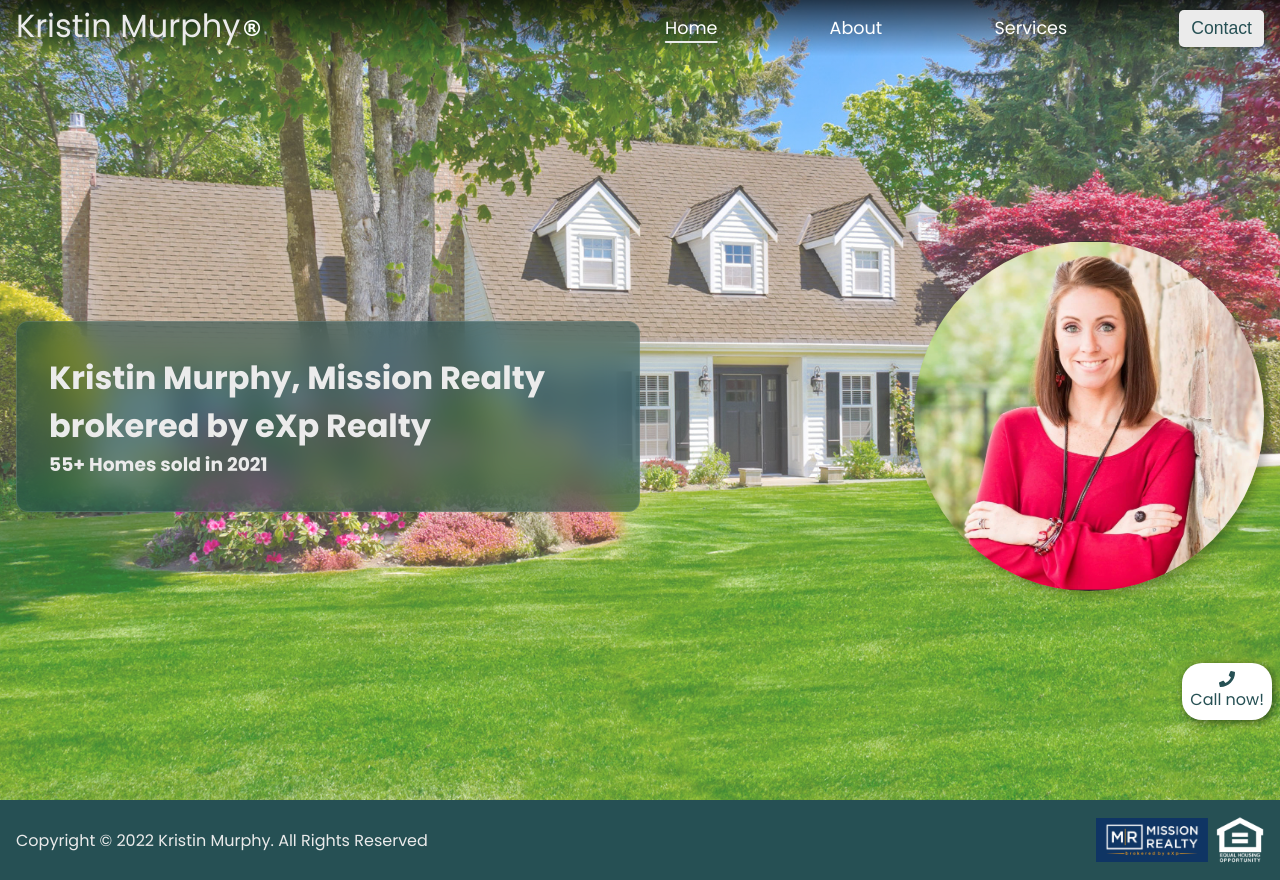
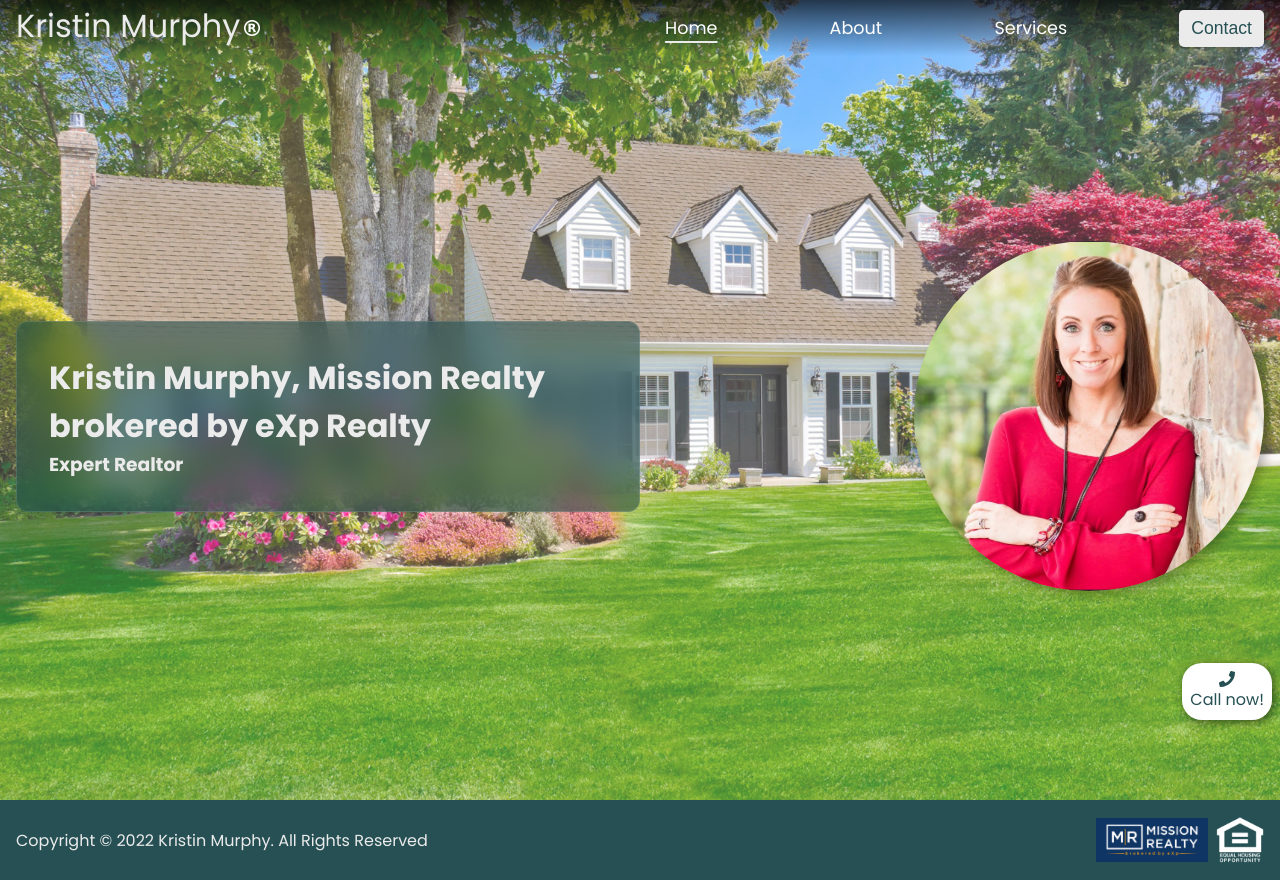
Before and after one commit to deppes365/kmurphy-website, a React (Create React App) app: page / in a window 1280 px wide. Built offline with nearby package versions, Linux system fonts and the light colour scheme.

Commit message:
fixed errors to redeploy

```diff
--- a/src/App.js
+++ b/src/App.js
@@ -15,7 +15,7 @@ import { FaPhone } from 'react-icons/fa';
 function App() {
 	const [contactFormOpen, setContactFormOpen] = useState(false);
 	const [activeLink, setActiveLink] = useState('');
-	const [navBarSolid, setNavBarSolid] = useState(false);
+	// const [navBarSolid, setNavBarSolid] = useState(false);
 	const [menuActive, setMenuActive] = useState(false);
 
 	useEffect(() => {
@@ -41,7 +41,7 @@ function App() {
 					setContactFormOpen={setContactFormOpen}
 					activeLink={activeLink}
 					setActiveLink={setActiveLink}
-					navBarSolid={navBarSolid}
+					// navBarSolid={navBarSolid}
 					menuActive={menuActive}
 					setMenuActive={setMenuActive}
 				/>
--- a/src/components/header/Header.jsx
+++ b/src/components/header/Header.jsx
@@ -9,9 +9,9 @@ function Header({
 	menuActive,
 	setMenuActive,
 }) {
-	const scrollTo = page => {
-		document.getElementById(`${page}`).scrollIntoView({ behavior: 'smooth' });
-	};
+	// const scrollTo = page => {
+	// 	document.getElementById(`${page}`).scrollIntoView({ behavior: 'smooth' });
+	// };
 
 	const onClick = () => {
 		setMenuActive(prevState => !prevState);
--- a/src/pages/FirstResponders.jsx
+++ b/src/pages/FirstResponders.jsx
@@ -42,7 +42,7 @@ function FirstResponders({ setContactFormOpen }) {
 					<div className="content">
 						<h1>Are you a First Responder?</h1>
 						<h3>
-							I've helped First Responders save $22,000 to date when buying
+							I've helped First Responders save $25,000 to date when buying
 							their homes!
 						</h3>
 						<button onClick={() => setContactFormOpen(true)}>
--- a/src/pages/Home.jsx
+++ b/src/pages/Home.jsx
@@ -24,7 +24,7 @@ function Home({setActiveLink}) {
             <div className="homeContent">
               <div className="homeInfo card">
                 <h1>Kristin Murphy, Mission Realty brokered by eXp Realty</h1>
-                <h3>55+ Homes sold in 2021</h3>
+                <h3>Expert Realtor</h3>
               </div>
               <div className="homeImgContainer">
                 <img src={Headshot} alt="" />
```
